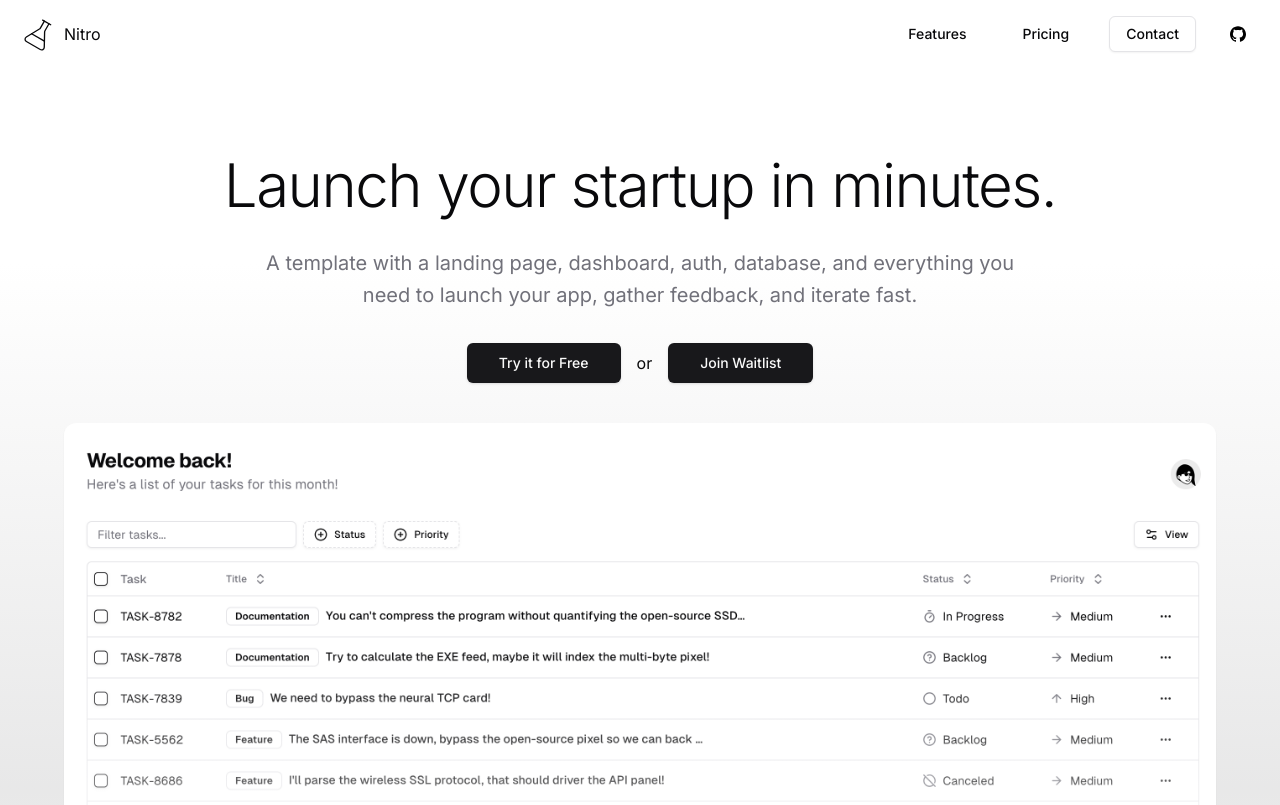
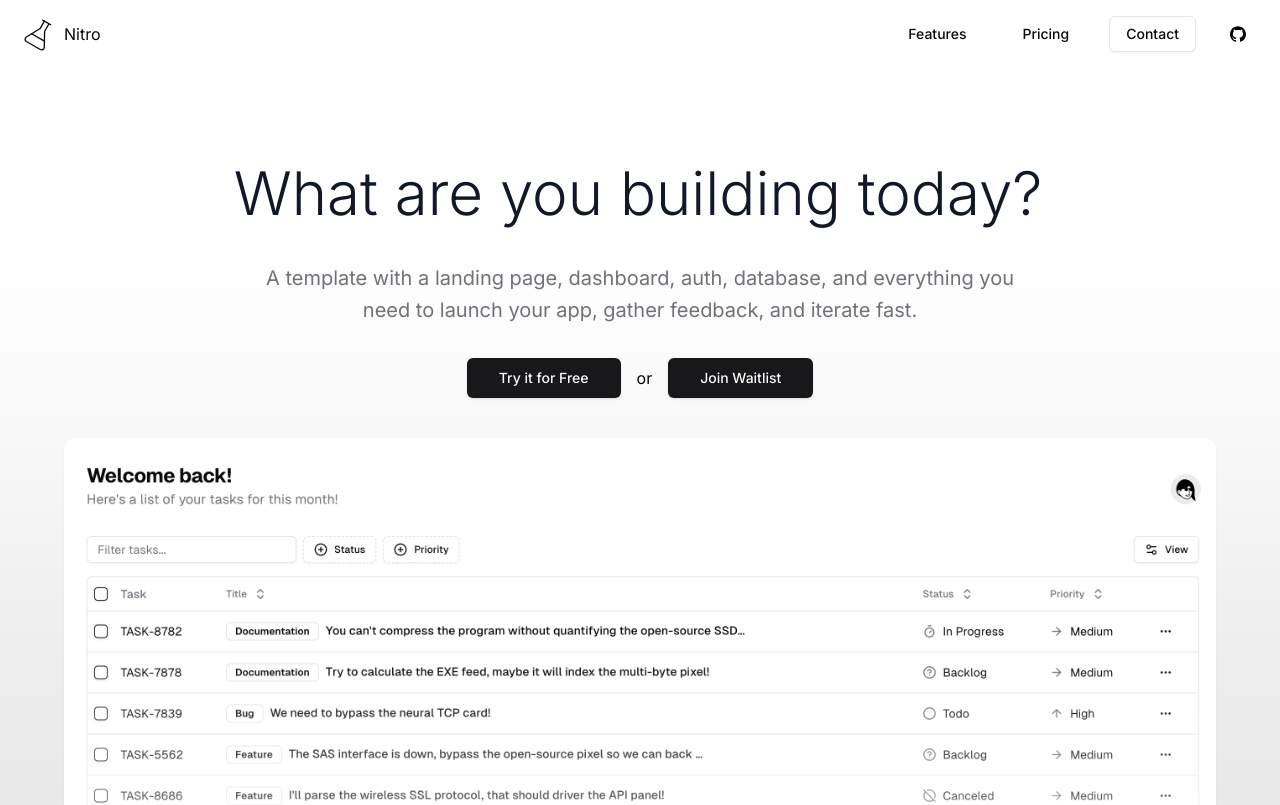
Before and after one commit to eddedd88/nextjs-template, a Next.js app: page / in a window 1280 px wide. Shown: the top 805 px of the page. Built offline with nearby package versions, Linux system fonts and the light colour scheme.

Commit message:
Add animated hero heading component and update HeroSection to use it

```diff
--- /dev/null
+++ b/src/app/(website)/hero-section/animated-hero-heading.tsx
@@ -0,0 +1,35 @@
+'use client'
+
+import { cn } from '@/lib/utils'
+import { useEffect, useState } from 'react'
+
+const TYPING_SPEED = 75 // in ms
+
+const FULL_HEADING = 'What are you building today?'
+
+export function AnimatedHeroHeading() {
+  const [displayedText, setDisplayedText] = useState('')
+  const finishedTyping = displayedText.length === FULL_HEADING.length
+
+  useEffect(() => {
+    const timeout = setTimeout(() => {
+      if (displayedText.length < FULL_HEADING.length) {
+        setDisplayedText(FULL_HEADING.slice(0, displayedText.length + 1))
+      }
+    }, TYPING_SPEED)
+
+    return () => clearTimeout(timeout)
+  }, [displayedText])
+
+  return (
+    <h1 className='h-[108px] bg-gray-900 bg-clip-text px-4 text-center text-4xl font-[350] leading-normal text-transparent sm:h-auto md:text-6xl md:leading-normal'>
+      {displayedText}
+      <span
+        className={cn(
+          'full -mb-2 ml-0.5 inline-block h-[44px] w-0.5 bg-gray-600 sm:h-[60px]',
+          finishedTyping && 'animate-blink',
+        )}
+      />
+    </h1>
+  )
+}
--- a/src/app/(website)/hero-section.tsx
+++ b/src/app/(website)/hero-section/hero-section.tsx
@@ -1,14 +1,13 @@
 import { Button } from '@/components/ui/button'
 import Image from 'next/image'
 import Link from 'next/link'
-import { JoinWaitlistButton } from './join-waitlist-button'
+import { JoinWaitlistButton } from '../join-waitlist-button'
+import { AnimatedHeroHeading } from './animated-hero-heading'
 
 export function HeroSection() {
   return (
     <section className='mx-auto flex flex-col items-center gap-6 px-4 py-20 text-center'>
-      <h1 className='max-w-4xl text-balance text-4xl font-[350] leading-normal tracking-tight sm:text-6xl sm:leading-tight'>
-        Launch your startup in minutes.
-      </h1>
+      <AnimatedHeroHeading />
       <p className='max-w-3xl text-pretty pb-2 text-lg leading-7 text-muted-foreground sm:text-xl sm:leading-8'>
         A template with a landing page, dashboard, auth, database, and
         everything you need to launch your app, gather feedback, and iterate
--- /dev/null
+++ b/src/app/(website)/hero-section/index.tsx
@@ -0,0 +1 @@
+export * from './hero-section'
--- a/src/app/(website)/layout.tsx
+++ b/src/app/(website)/layout.tsx
@@ -1,5 +1,4 @@
 import { Footer } from './footer'
-import { HeroSection } from './hero-section'
 import { NavBar } from './navbar'
 
 export default function LayoutLandingPage({
```
